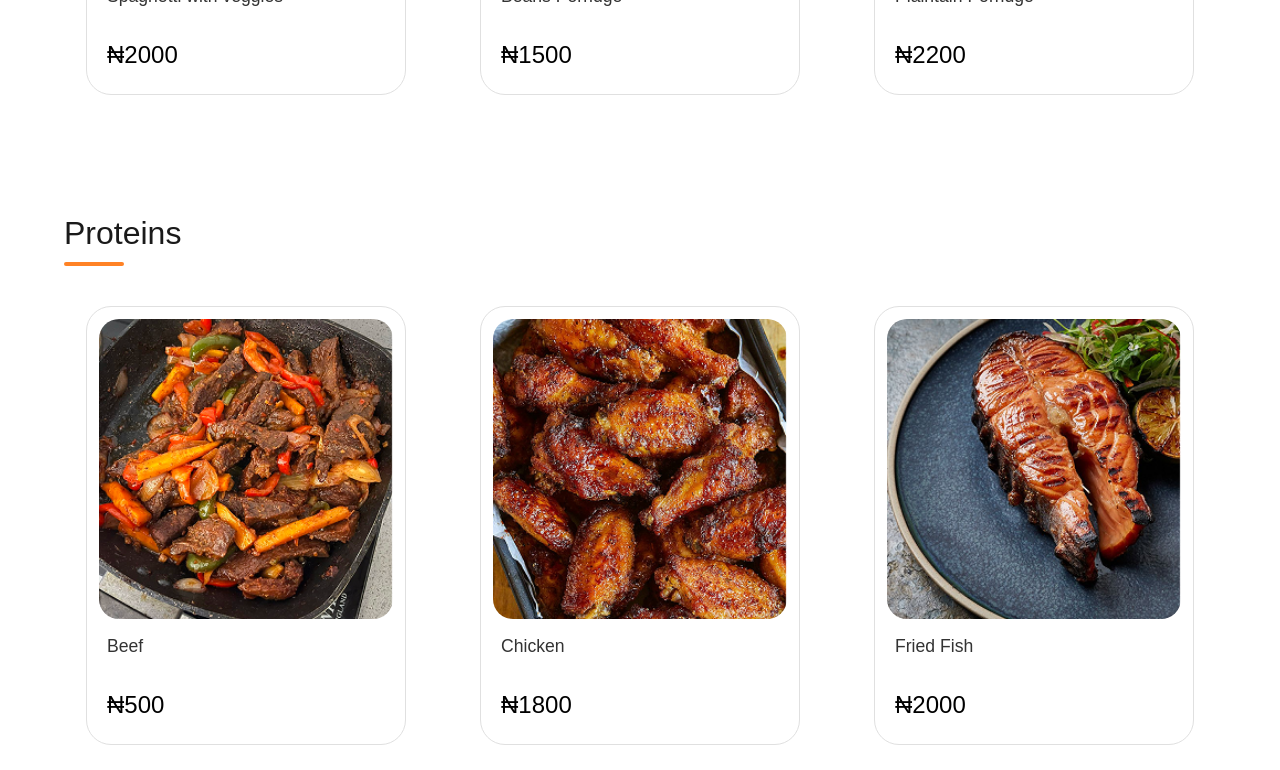
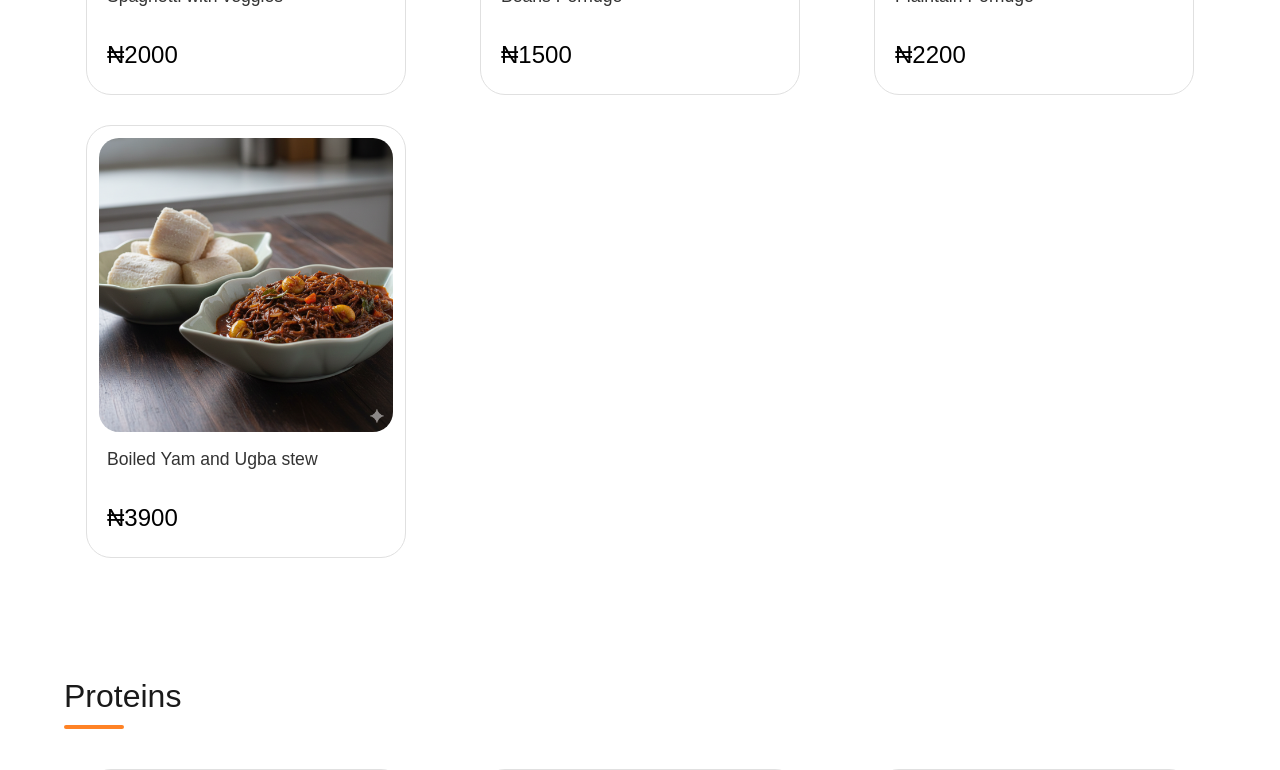
Before and after one commit to devNenye001/packs-and-portions-place, a React (Vite) app: page / in a window 1280 px wide. Shown: the part 3740-4510 px from the top of the page. Built offline with nearby package versions, Linux system fonts and the light colour scheme; a web font is replaced by a local one.

Commit message:
Native rice

```diff
--- a/src/components/menu/menu.jsx
+++ b/src/components/menu/menu.jsx
@@ -32,6 +32,7 @@ const Menu = () => {
         { id: 207, name: "Spaghetti with veggies", price: "2000", image: "/l7.png" },
         { id: 208, name: "Beans Porridge", price: "1500", image: "/l8.png" },
         { id: 209, name: "Plaintain Porridge", price: "2200", image: "/l9.png" },
+        { id: 210, name: " Boiled Yam and Ugba stew", price: "3900", image: "/n16.png" },
       ]
     },
     {
@@ -92,7 +93,7 @@ const Menu = () => {
       { id: 607, name: "Nkwobi", price: "3500", image: "/n7.png" },
       { id: 608, name: "Peppered Goat leg", price: "3500", image: "/n8.png" },
       { id: 609, name: "Peppered Snail", price: "5000", image: "/n9.png" },
-      { id: 610, name: "Point & Kill", price: "20,000", image: "/n10.png" },
+      { id: 610, name: "Barbecue Fish", price: "20,000", image: "/n15.jpeg" },
       { id: 611, name: "Peppered Kpomo", price: "3000", image: "/n11.png" },
       { id: 612, name: "Isiewu", price: "10,000", image: "/n12.jpg" },
       { id: 613, name: "Vegetable Dry Fish", price: "4000", image: "/n13.jpg" },
```
Also changed, not shown: public/n15.jpeg (added), public/n16.png (added).
